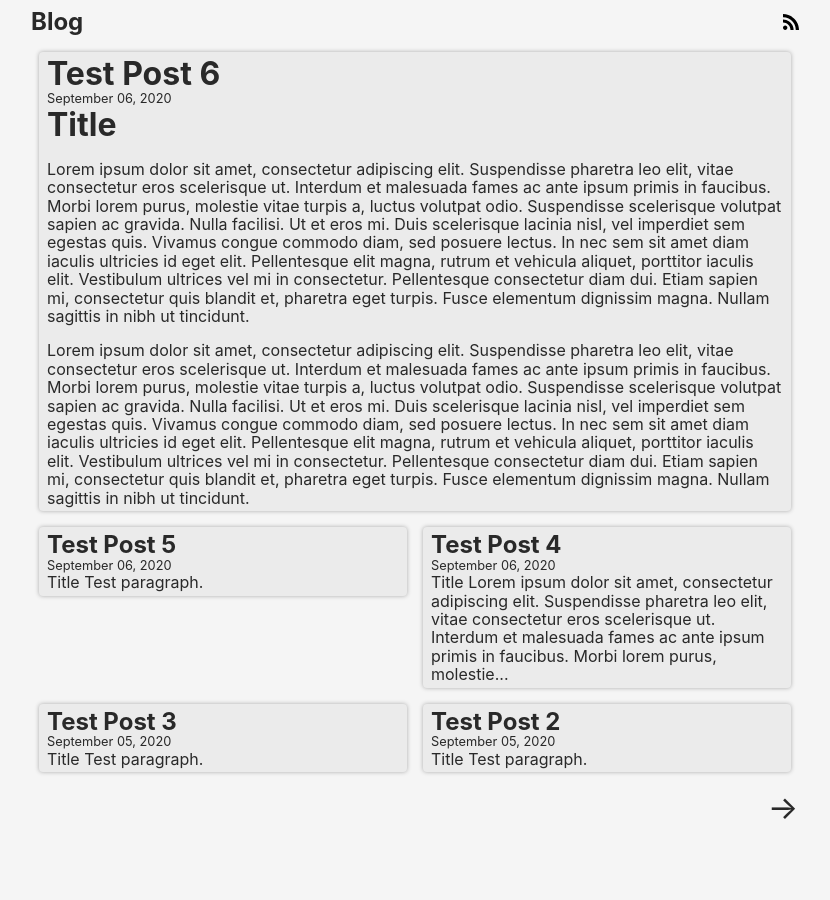
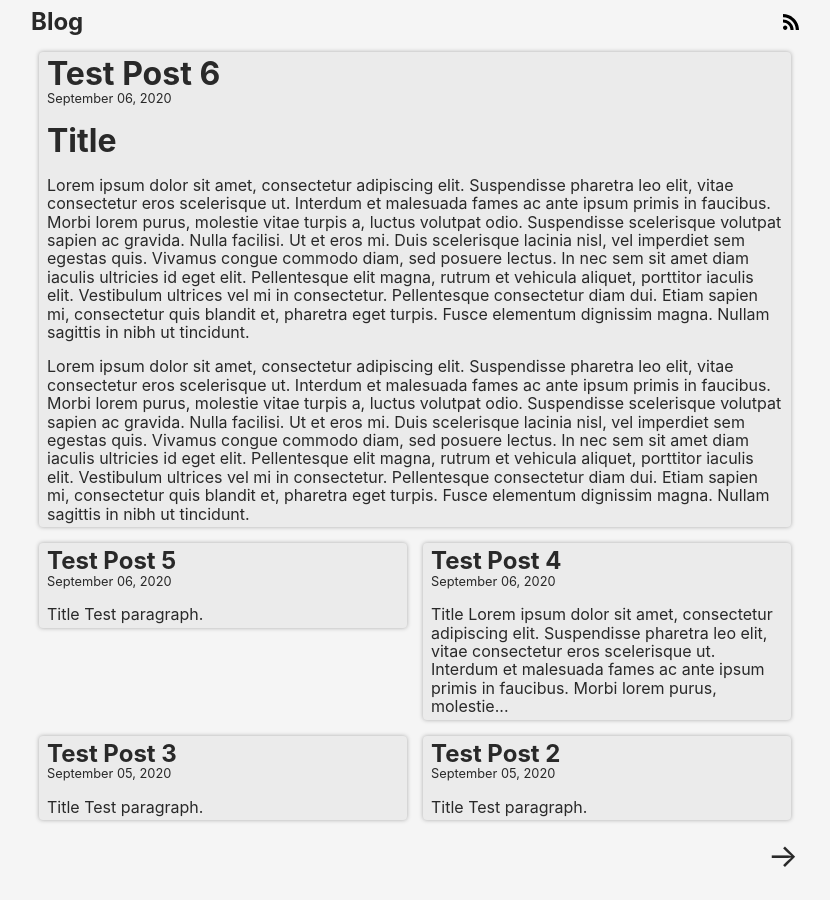
Before and after one commit to softwerks/blog.bkgmn.net, a Jekyll site: the page built from index.html, in a window 1280 px wide. Shown: the whole page, without its empty margins (225-1055 px from the left). Built offline with Jekyll 4.4.1, drawn with Linux system fonts in a browser that asks for light colours; the list of posts is cut into pages by our own code.

Commit message:
Update layout.scss

```diff
--- a/_sass/blog/layout.scss
+++ b/_sass/blog/layout.scss
@@ -68,6 +68,10 @@ $color-link: #0472f1;
                 h1, h2 {
                     margin: 0;
                 }
+
+                .post {
+                    margin: 1rem 0 0 0;
+                }
             }
 
             .date {
```
